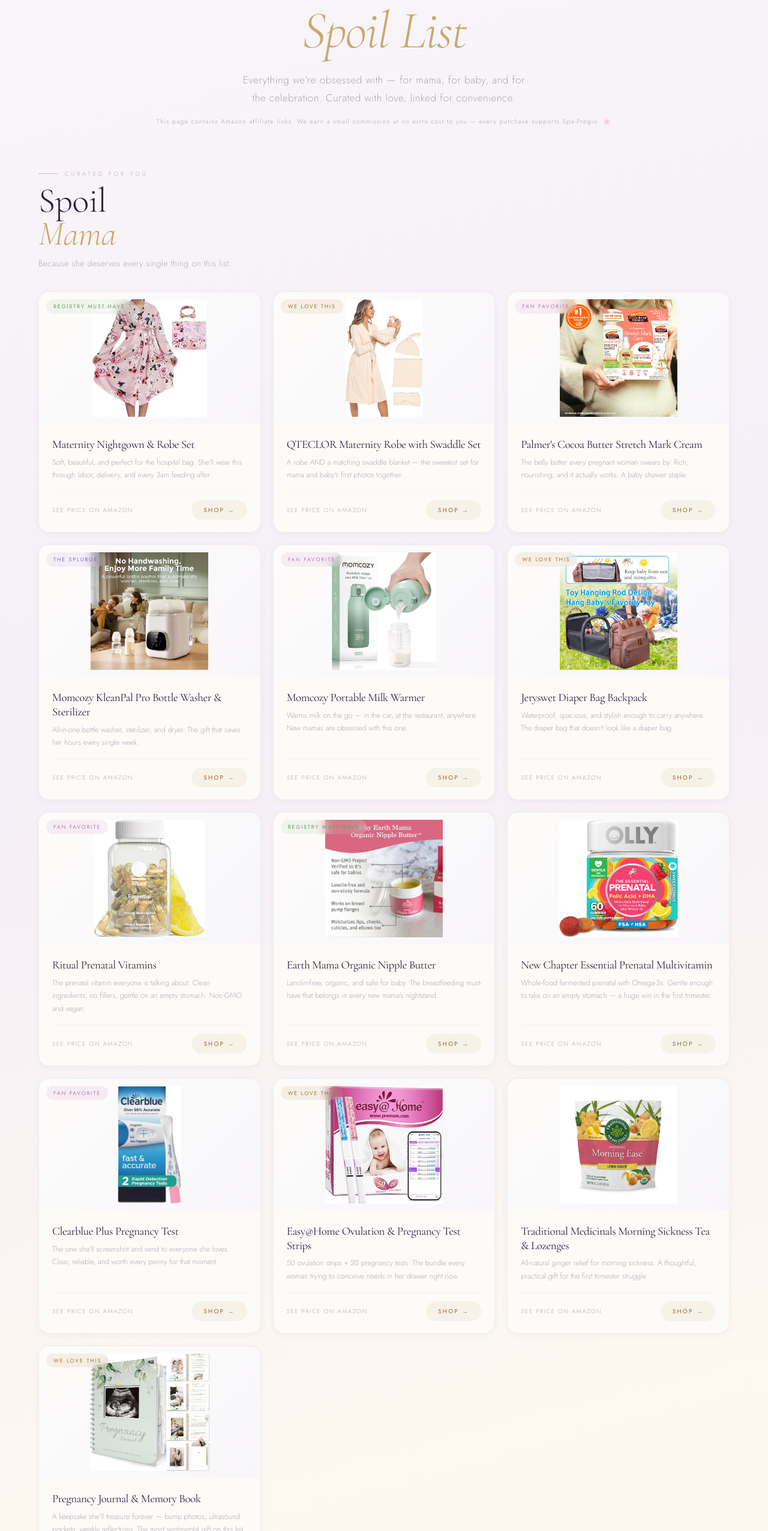
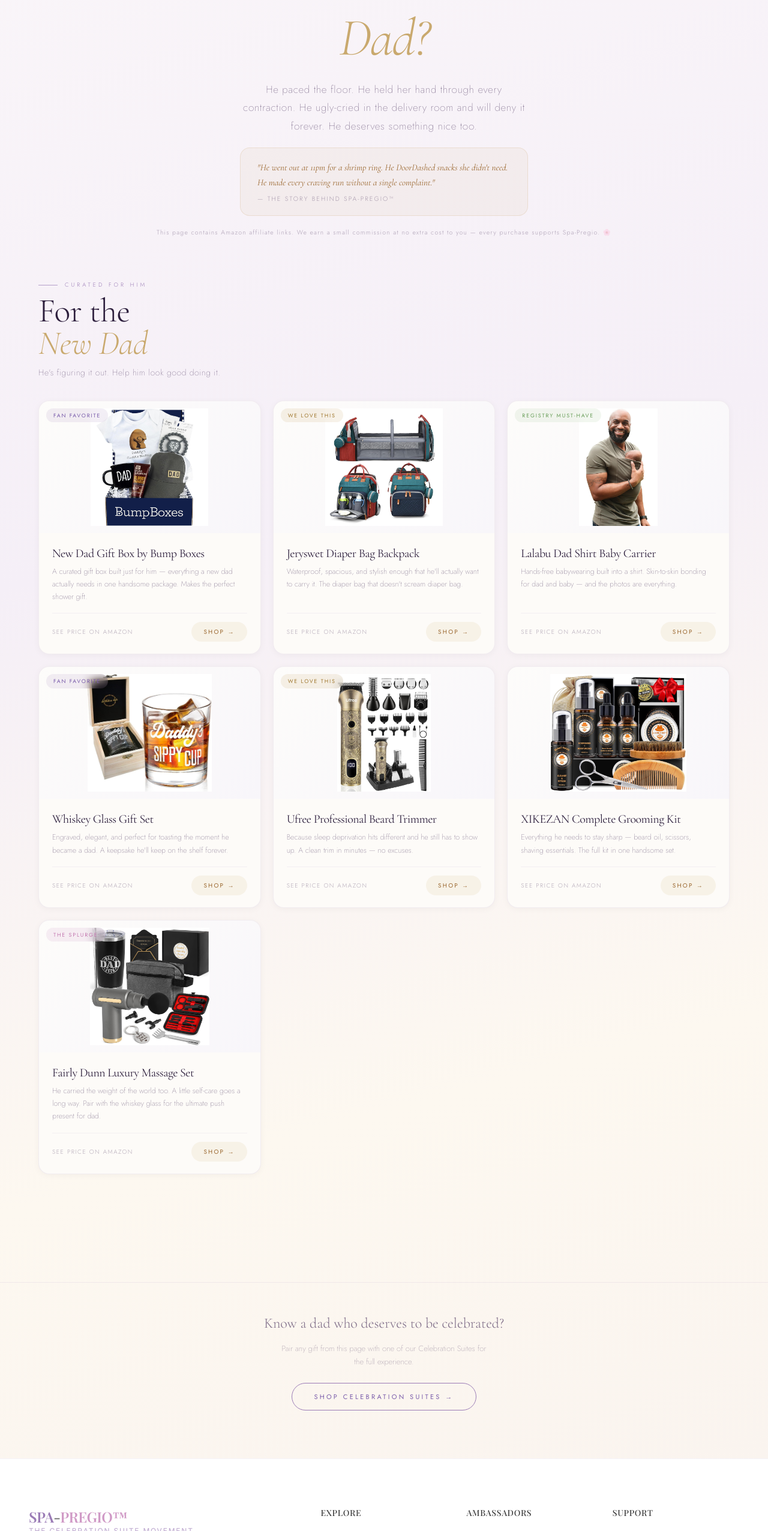
Before and after one commit to Spa-Pregio/spa-pregio-website, a React (Vite) app: page /spoil-list in a window 1280 px wide. Shown: the part 213-2766 px from the top of the page at 60% size. Built offline with nearby package versions, Linux system fonts and the light colour scheme.

Commit message:
Refactor SpoilList to WhatAboutDad and update content

```diff
--- a/src/pages/SpoilList.tsx
+++ b/src/pages/SpoilList.tsx
@@ -1,4 +1,4 @@
-import { useState } from "react";
+import { useState, useEffect } from "react";
 
 const TAG = "ihh25-20";
 const amzLink = (asin: string) =>
@@ -9,6 +9,7 @@ interface Product {
   name: string;
   description: string;
   badge?: string;
+  price?: string;
 }
 
 interface Section {
@@ -21,101 +22,65 @@ interface Section {
 }
 
 const BADGE_COLORS: Record<string, { bg: string; text: string }> = {
-  "Fan Favorite":       { bg: "rgba(209,154,198,0.15)", text: "#C47AB0" },
+  "Fan Favorite":       { bg: "rgba(155,124,182,0.12)", text: "#7A5CAA" },
   "Registry Must-Have": { bg: "rgba(190,216,180,0.2)",  text: "#6A9E5A" },
   "We Love This":       { bg: "rgba(201,169,110,0.15)", text: "#A07830" },
-  "The Splurge":        { bg: "rgba(200,184,232,0.2)",  text: "#8B6CB8" },
+  "The Splurge":        { bg: "rgba(209,154,198,0.15)", text: "#C47AB0" },
 };
 
 const SECTIONS: Section[] = [
   {
-    id: "spoil_mama",
-    title: "Spoil",
-    italic: "Mama",
-    tagline: "Because she deserves every single thing on this list.",
-    accent: "#D09AC6",
+    id: "for_the_new_dad",
+    title: "For the",
+    italic: "New Dad",
+    tagline: "He's figuring it out. Help him look good doing it.",
+    accent: "#9B7CB6",
     products: [
       {
-        asin: "B09JK9NTK1",
-        name: "Maternity Nightgown & Robe Set",
-        description: "Soft, beautiful, and perfect for the hospital bag. She'll wear this through labor, delivery, and every 3am feeding after.",
+        asin: "B07SFKK7RX",
+        name: "New Dad Gift Box by Bump Boxes",
+        description: "A curated gift box built just for him — everything a new dad actually needs in one handsome package. Makes the perfect shower gift.",
+        badge: "Fan Favorite",
+      },
+      {
+        asin: "B0DJ69BCV5",
+        name: "Jeryswet Diaper Bag Backpack",
+        description: "Waterproof, spacious, and stylish enough that he'll actually want to carry it. The diaper bag that doesn't scream diaper bag.",
+        badge: "We Love This",
+      },
+      {
+        asin: "B0C9NXK7L6",
+        name: "Lalabu Dad Shirt Baby Carrier",
+        description: "Hands-free babywearing built into a shirt. Skin-to-skin bonding for dad and baby — and the photos are everything.",
         badge: "Registry Must-Have",
       },
       {
-        asin: "B0BY1KYM4P",
-        name: "QTECLOR Maternity Robe with Swaddle Set",
-        description: "A robe AND a matching swaddle blanket — the sweetest set for mama and baby's first photos together.",
+        asin: "B09XHSVV7T",
+        name: "Whiskey Glass Gift Set",
+        description: "Engraved, elegant, and perfect for toasting the moment he became a dad. A keepsake he'll keep on the shelf forever.",
+        badge: "Fan Favorite",
+      },
+      {
+        asin: "B0BMKLJW22",
+        name: "Ufree Professional Beard Trimmer",
+        description: "Because sleep deprivation hits different and he still has to show up. A clean trim in minutes — no excuses.",
         badge: "We Love This",
       },
       {
-        asin: "B071RCMQNG",
-        name: "Palmer's Cocoa Butter Stretch Mark Cream",
-        description: "The belly butter every pregnant woman swears by. Rich, nourishing, and it actually works. A baby shower staple.",
-        badge: "Fan Favorite",
+        asin: "B078N1DBY9",
+        name: "XIKEZAN Complete Grooming Kit",
+        description: "Everything he needs to stay sharp — beard oil, scissors, shaving essentials. The full kit in one handsome set.",
       },
       {
-        asin: "B0CWLHKQNT",
-        name: "Momcozy KleanPal Pro Bottle Washer & Sterilizer",
-        description: "All-in-one bottle washer, sterilizer, and dryer. The gift that saves her hours every single week.",
+        asin: "B0FZW8HYPW",
+        name: "Fairly Dunn Luxury Massage Set",
+        description: "He carried the weight of the world too. A little self-care goes a long way. Pair with the whiskey glass for the ultimate push present for dad.",
         badge: "The Splurge",
-      },
-      {
-        asin: "B0DKHCWJ5G",
-        name: "Momcozy Portable Milk Warmer",
-        description: "Warms milk on the go — in the car, at the restaurant, anywhere. New mamas are obsessed with this one.",
-        badge: "Fan Favorite",
-      },
-      {
-        asin: "B0DJ6BPWCN",
-        name: "Jeryswet Diaper Bag Backpack",
-        description: "Waterproof, spacious, and stylish enough to carry anywhere. The diaper bag that doesn't look like a diaper bag.",
-        badge: "We Love This",
-      },
-      {
-        asin: "B09W363MVD",
-        name: "Ritual Prenatal Vitamins",
-        description: "The prenatal vitamin everyone is talking about. Clean ingredients, no fillers, gentle on an empty stomach. Non-GMO and vegan.",
-        badge: "Fan Favorite",
-      },
-      {
-        asin: "B000JVCBBG",
-        name: "Earth Mama Organic Nipple Butter",
-        description: "Lanolin-free, organic, and safe for baby. The breastfeeding must-have that belongs in every new mama's nightstand.",
-        badge: "Registry Must-Have",
-      },
-      {
-        asin: "B014G3ZY5W",
-        name: "New Chapter Essential Prenatal Multivitamin",
-        description: "Whole-food fermented prenatal with Omega-3s. Gentle enough to take on an empty stomach — a huge win in the first trimester.",
-      },
-      {
-        asin: "B001GXEHL8",
-        name: "Clearblue Plus Pregnancy Test",
-        description: "The one she'll screenshot and send to everyone she loves. Clear, reliable, and worth every penny for that moment.",
-        badge: "Fan Favorite",
-      },
-      {
-        asin: "B00DOJG6RA",
-        name: "Easy@Home Ovulation & Pregnancy Test Strips",
-        description: "50 ovulation strips + 20 pregnancy tests. The bundle every woman trying to conceive needs in her drawer right now.",
-        badge: "We Love This",
-      },
-      {
-        asin: "B07BZR9SMC",
-        name: "Traditional Medicinals Morning Sickness Tea & Lozenges",
-        description: "All-natural ginger relief for morning sickness. A thoughtful, practical gift for the first trimester struggle.",
-      },
-      {
-        asin: "B0BXD4SRYL",
-        name: "Pregnancy Journal & Memory Book",
-        description: "A keepsake she'll treasure forever — bump photos, ultrasound pockets, weekly reflections. The most sentimental gift on this list.",
-        badge: "We Love This",
       },
     ],
   },
 ];
 
-// ─── Product Card ────────────────────────────────────────────────
 function ProductCard({ product, accent }: { product: Product; accent: string }) {
   const [hovered, setHovered] = useState(false);
   const badge = product.badge ? BADGE_COLORS[product.badge] : null;
@@ -138,7 +103,7 @@ function ProductCard({ product, accent }: { product: Product; accent: string })
           : "0 2px 12px rgba(0,0,0,0.04)",
       }}
     >
-      {/* Amazon product image via Associates image API */}
+      {/* Product image */}
       <div style={{
         width: "100%", height: "220px",
         position: "relative", overflow: "hidden",
@@ -176,8 +141,8 @@ function ProductCard({ product, accent }: { product: Product; accent: string })
       <div style={{ padding: "22px 22px 20px", display: "flex", flexDirection: "column", gap: "8px", flex: 1 }}>
         <h3 style={{
           fontFamily: "'Cormorant Garamond',serif",
-          fontSize: "19px", fontWeight: 400,
-          color: "#2D1F3D", margin: 0, lineHeight: 1.25,
+          fontSize: "20px", fontWeight: 400,
+          color: "#2D1F3D", margin: 0, lineHeight: 1.2,
         }}>
           {product.name}
         </h3>
@@ -218,8 +183,7 @@ function ProductCard({ product, accent }: { product: Product; accent: string })
               fontFamily: "'Jost',sans-serif", fontWeight: 400,
               fontSize: "10px", letterSpacing: "0.22em",
               textTransform: "uppercase", textDecoration: "none",
-              transition: "all 0.25s",
-              whiteSpace: "nowrap",
+              transition: "all 0.25s", whiteSpace: "nowrap",
             }}
           >
             Shop →
@@ -230,8 +194,7 @@ function ProductCard({ product, accent }: { product: Product; accent: string })
   );
 }
 
-// ─── Section ─────────────────────────────────────────────────────
-function SpoilSection({ section }: { section: Section }) {
+function DadSection({ section }: { section: Section }) {
   return (
     <div style={{ marginBottom: "80px" }}>
       <div style={{ marginBottom: "36px" }}>
@@ -241,11 +204,11 @@ function SpoilSection({ section }: { section: Section }) {
             color: section.accent, fontFamily: "'Jost',sans-serif",
             fontWeight: 300, fontSize: "9.5px",
             letterSpacing: "0.42em", textTransform: "uppercase",
-          }}>Curated for you</span>
+          }}>Curated for him</span>
         </div>
         <h2 style={{
           fontFamily: "'Cormorant Garamond',serif",
-          fontWeight: 300, fontSize: "clamp(42px,5vw,58px)",
+          fontWeight: 300, fontSize: "clamp(40px,5vw,56px)",
           color: "#2D1F3D", lineHeight: 0.95,
           letterSpacing: "-0.01em", margin: "0 0 12px",
         }}>
@@ -262,10 +225,10 @@ function SpoilSection({ section }: { section: Section }) {
       </div>
       <div style={{
         display: "grid",
-        gridTemplateColumns: "repeat(auto-fill, minmax(300px, 1fr))",
+        gridTemplateColumns: "repeat(auto-fill, minmax(280px, 1fr))",
         gap: "20px",
       }}>
-        {section.products.map(p => (
+        {section.products.map((p) => (
           <ProductCard key={p.asin} product={p} accent={section.accent} />
         ))}
       </div>
@@ -273,8 +236,11 @@ function SpoilSection({ section }: { section: Section }) {
   );
 }
 
-// ─── Main Page ───────────────────────────────────────────────────
-export default function SpoilList() {
+export default function WhatAboutDad() {
+  useEffect(() => {
+    window.scrollTo(0, 0);
+  }, []);
+
   return (
     <div style={{
       minHeight: "100vh",
@@ -296,24 +262,66 @@ export default function SpoilList() {
           }}>Spa-Pregio™ Picks</span>
           <div style={{ width: "36px", height: "1px", background: "#C9A96E", opacity: 0.5 }} />
         </div>
+
         <h1 style={{
           fontFamily: "'Cormorant Garamond',serif",
           fontWeight: 300, fontSize: "clamp(52px,8vw,88px)",
           color: "#2D1F3D", lineHeight: 0.95,
-          letterSpacing: "-0.02em", margin: "0 0 24px",
+          letterSpacing: "-0.02em", margin: "0 0 12px",
         }}>
-          The<br />
-          <em style={{ color: "#C9A96E" }}>Spoil List</em>
+          What about
         </h1>
+        <h1 style={{
+          fontFamily: "'Cormorant Garamond',serif",
+          fontWeight: 300, fontSize: "clamp(52px,8vw,88px)",
+          color: "#2D1F3D", lineHeight: 0.95,
+          letterSpacing: "-0.02em", margin: "0 0 28px",
+        }}>
+          <em style={{ color: "#C9A96E" }}>Dad?</em>
+        </h1>
+
         <p style={{
           fontFamily: "'Jost',sans-serif", fontWeight: 200,
           fontSize: "clamp(14px,2vw,17px)", lineHeight: 1.8,
           color: "rgba(60,35,80,0.62)", maxWidth: "480px",
-          margin: "0 auto 16px", letterSpacing: "0.04em",
+          margin: "0 auto 20px", letterSpacing: "0.04em",
         }}>
-          Everything we're obsessed with — for mama, for baby,
-          and for the celebration. Curated with love, linked for convenience.
+          He paced the floor. He held her hand through every contraction.
+          He ugly-cried in the delivery room and will deny it forever.
+          He deserves something nice too.
         </p>
+
+        {/* Shrimp ring callout */}
+        <div style={{
+          display: "inline-block",
+          maxWidth: "480px",
+          margin: "0 auto 20px",
+          padding: "20px 28px",
+          background: "rgba(201,169,110,0.08)",
+          border: "1px solid rgba(201,169,110,0.22)",
+          borderRadius: "16px",
+          textAlign: "left",
+        }}>
+          <p style={{
+            fontFamily: "'Cormorant Garamond',serif",
+            fontSize: "15px", fontWeight: 400,
+            color: "#9B6830", lineHeight: 1.7,
+            margin: "0 0 6px",
+            fontStyle: "italic",
+          }}>
+            "He went out at 11pm for a shrimp ring. He DoorDashed snacks
+            she didn't need. He made every craving run without a single complaint."
+          </p>
+          <p style={{
+            fontFamily: "'Jost',sans-serif", fontWeight: 300,
+            fontSize: "10.5px", letterSpacing: "0.2em",
+            textTransform: "uppercase",
+            color: "rgba(60,35,80,0.4)", margin: 0,
+          }}>
+            — The story behind Spa-Pregio™
+          </p>
+        </div>
+
         <p style={{
           fontFamily: "'Jost',sans-serif", fontWeight: 300,
           color: "rgba(60,35,80,0.38)", fontSize: "10.5px",
@@ -325,55 +333,58 @@ export default function SpoilList() {
       </div>
 
       {/* Sections */}
-      <div style={{ maxWidth: "1200px", margin: "0 auto", padding: "0 24px 60px" }}>
+      <div style={{ maxWidth: "1200px", margin: "0 auto", padding: "0 24px 100px" }}>
         {SECTIONS.map(section => (
-          <SpoilSection key={section.id} section={section} />
+          <DadSection key={section.id} section={section} />
         ))}
       </div>
 
-      {/* More sections coming soon */}
+      {/* Bottom CTA */}
       <div style={{
-        textAlign: "center", padding: "48px 24px 40px",
+        textAlign: "center",
+        padding: "48px 24px 80px",
         borderTop: "1px solid rgba(155,124,182,0.12)",
       }}>
         <p style={{
-          color: "rgba(60,35,80,0.4)", fontSize: "10px",
-          letterSpacing: "0.3em", textTransform: "uppercase",
-          fontFamily: "'Jost',sans-serif", marginBottom: "12px",
-        }}>Coming soon</p>
-        <p style={{
           fontFamily: "'Cormorant Garamond',serif", fontWeight: 300,
           fontSize: "clamp(18px,3vw,24px)",
-          color: "rgba(60,35,80,0.55)", lineHeight: 1.6,
-          maxWidth: "380px", margin: "0 auto",
+          color: "rgba(60,35,80,0.65)", lineHeight: 1.7,
+          maxWidth: "420px", margin: "0 auto 10px",
         }}>
-          Spoil Baby · Spoil the Party · What about Dad?
+          Know a dad who deserves to be celebrated?
         </p>
-      </div>
-
-      {/* Bottom */}
-      <div style={{
-        textAlign: "center", padding: "40px 24px 80px",
-      }}>
         <p style={{
-          fontFamily: "'Cormorant Garamond',serif", fontWeight: 300,
-          fontSize: "clamp(18px,3vw,22px)",
-          color: "rgba(60,35,80,0.6)", lineHeight: 1.7,
-          maxWidth: "380px", margin: "0 auto 22px",
+          fontFamily: "'Jost',sans-serif", fontWeight: 200,
+          fontSize: "13px", color: "rgba(60,35,80,0.45)",
+          maxWidth: "360px", margin: "0 auto 24px", lineHeight: 1.7,
         }}>
-          Have a product you think belongs on this list?
+          Pair any gift from this page with one of our Celebration Suites
+          for the full experience.
         </p>
         <a
-          href="mailto:hello@spa-pregio.com?subject=Spoil List Suggestion"
+          href="/suites"
           style={{
-            color: "#9B7CB6", fontFamily: "'Jost',sans-serif", fontWeight: 300,
+            display: "inline-block",
+            padding: "14px 36px",
+            border: "1.5px solid #9B7CB6",
+            color: "#7A5CAA", borderRadius: "100px",
+            fontFamily: "'Jost',sans-serif", fontWeight: 400,
             fontSize: "11px", letterSpacing: "0.3em",
             textTransform: "uppercase", textDecoration: "none",
-            borderBottom: "1px solid rgba(155,124,182,0.35)",
-            paddingBottom: "2px",
+            transition: "all 0.25s",
+          }}
+          onMouseEnter={e => {
+            const el = e.currentTarget as HTMLElement;
+            el.style.background = "#9B7CB6";
+            el.style.color = "#FDFCFA";
+          }}
+          onMouseLeave={e => {
+            const el = e.currentTarget as HTMLElement;
+            el.style.background = "transparent";
+            el.style.color = "#7A5CAA";
           }}
         >
-          Tell us about it →
+          Shop Celebration Suites →
         </a>
       </div>
     </div>
```
